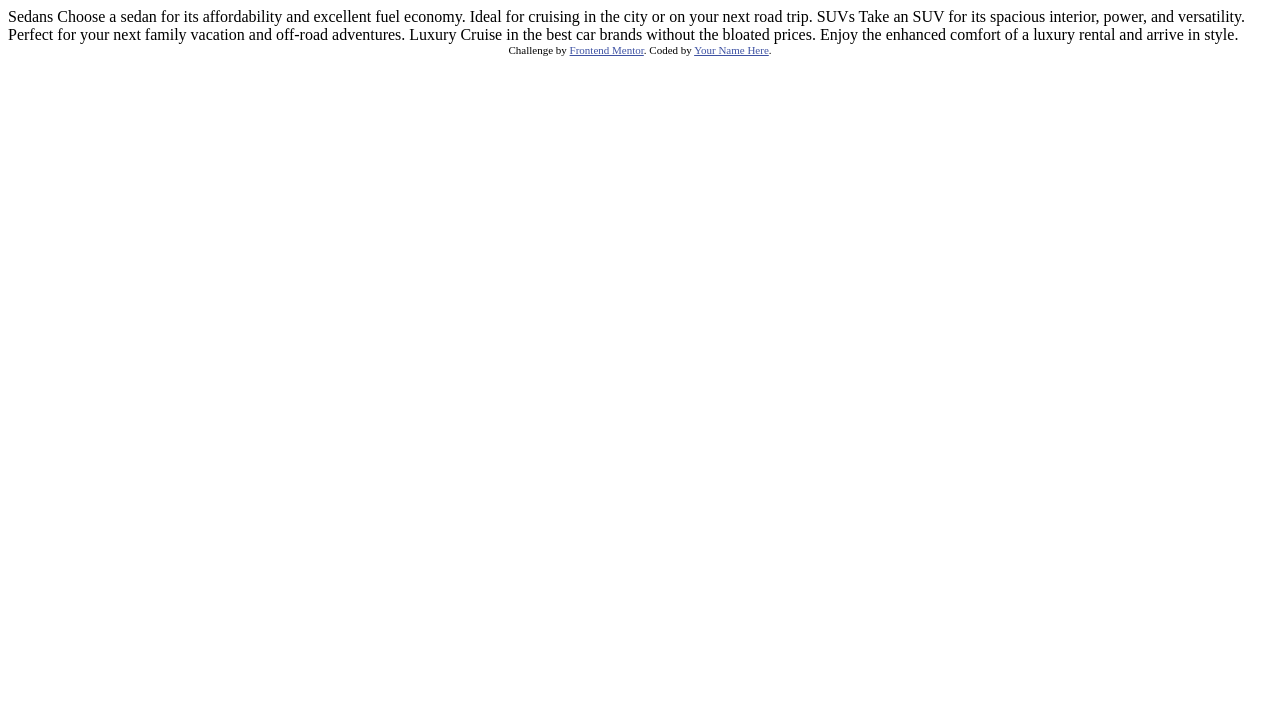
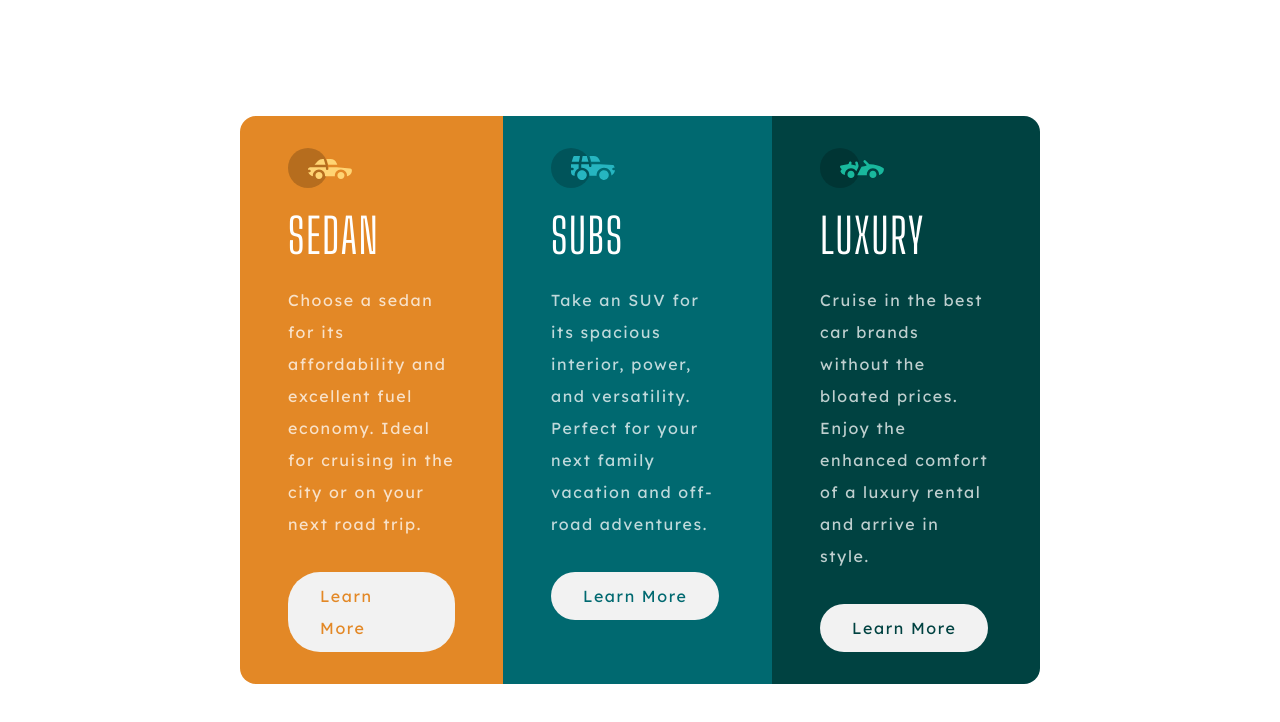
Before and after one commit to fayiz770/3-column-preview-card-component-main, a plain HTML site: page index.html in a window 1280 px wide. Drawn offline with Linux system fonts and the light colour scheme.

Commit message:
final commit

```diff
--- /dev/null
+++ b/index.css
@@ -0,0 +1,109 @@
+* {
+    padding: 0;
+    margin: 0;
+    box-sizing: border-box;
+}
+
+:root {
+    --bright-orange: hsl(31, 77%, 52%);
+    --dark-cyan: hsl(184, 100%, 22%);
+    --very-dark-cyan: hsl(179, 100%, 13%);
+    --transparent-white-paragraphs: hsla(0, 0%, 100%, 0.75);
+    --very-light-gray-background-headings-buttons: hsl(0, 0%, 95%);
+}
+
+body {
+    display: flex;
+    padding: 4em 1.5em;
+    font-family: 'Lexend Deca', sans-serif;
+}
+.main {
+    display: flex;
+    flex-direction: column;
+    color: white;
+    border-radius: 1em;
+    margin: auto auto;
+}
+
+.sedan {
+    border-radius: 1em 1em 0 0;
+    background: var(--bright-orange);
+}
+
+.sedan > .button {
+    color: var(--bright-orange);
+}
+
+.subs {
+    background: var(--dark-cyan);
+}
+
+.subs > .button {
+    color: var(--dark-cyan);
+}
+
+.luxury {
+    border-radius: 0 0 1em 1em;
+    background: var(--very-dark-cyan);
+}
+
+.luxury > .button {
+    color: var(--very-dark-cyan);
+}
+
+.card {
+    padding: 2em 3em;
+    display: flex;
+    align-items: start;
+    gap: 2em;
+    flex-direction: column;
+    line-height: 2em;
+    letter-spacing: 0.1em;
+}
+
+img {
+    width: 4rem;
+}
+
+.title {
+    font-family: 'Big Shoulders Display', sans-serif;
+    font-size: 3em;
+    font-weight: normal;
+    text-transform: uppercase;
+}
+
+.button {
+    cursor: pointer;
+    border-radius: 2em;
+    padding: 0.5em 2em;
+    background: var(--very-light-gray-background-headings-buttons);
+    color: black;
+}
+
+.text {
+    color: var(--transparent-white-paragraphs);
+}
+
+@media (min-width: 768px){
+    body {
+        padding: 0 15em;
+        height: 100vh;
+    }
+    .main {
+        flex-direction: row;
+    }
+
+    .sedan {
+        border-radius: 1em 0 0 1em;
+    }
+
+    .luxury {
+        border-radius: 0 1em 1em 0;
+    }
+
+    .button:hover {
+        background: none;
+        color: var(--very-light-gray-background-headings-buttons);
+        border: 1px solid var(--very-light-gray-background-headings-buttons);
+    }
+}
--- a/index.html
+++ b/index.html
@@ -2,35 +2,42 @@
 <html lang="en">
 <head>
   <meta charset="UTF-8">
-  <meta name="viewport" content="width=device-width, initial-scale=1.0"> <!-- displays site properly based on user's device -->
-
+  <meta name="viewport" content="width=device-width, initial-scale=1.0">
   <link rel="icon" type="image/png" sizes="32x32" href="./images/favicon-32x32.png">
-
-  <title>Frontend Mentor | 3-column preview card component</title>
-
-  <!-- Feel free to remove these styles or customise in your own stylesheet 👍 -->
-  <style>
-    .attribution { font-size: 11px; text-align: center; }
-    .attribution a { color: hsl(228, 45%, 44%); }
-  </style>
+  <link href="https://fonts.googleapis.com/css2?family=Lexend+Deca:wght@100..900&display=swap" rel="stylesheet">
+  <link href="https://fonts.googleapis.com/css2?family=Big+Shoulders+Display:wght@100..900&display=swap" rel="stylesheet">
+  <link rel="stylesheet" href="index.css">
+  <title>3-column preview card component</title>
 </head>
 <body>
-
-  Sedans
-  Choose a sedan for its affordability and excellent fuel economy. Ideal for cruising in the city
-  or on your next road trip.
-
-  SUVs
-  Take an SUV for its spacious interior, power, and versatility. Perfect for your next family vacation
-  and off-road adventures.
-
-  Luxury
-  Cruise in the best car brands without the bloated prices. Enjoy the enhanced comfort of a luxury
-  rental and arrive in style.
-
-  <div class="attribution">
-    Challenge by <a href="https://www.frontendmentor.io?ref=challenge" target="_blank">Frontend Mentor</a>.
-    Coded by <a href="#">Your Name Here</a>.
-  </div>
+  <main class="main">
+    <div class="card sedan">
+      <img src="images/icon-sedans.svg" alt="icon-sedans">
+      <h1 class="title">sedan</h1>
+      <p class="text">
+        Choose a sedan for its affordability and excellent fuel economy.
+        Ideal for cruising in the city or on your next road trip.
+      </p>
+      <div class="button">Learn More</div>
+    </div>
+    <div class="card subs">
+      <img src="images/icon-suvs.svg" alt="icon-suvs">
+      <h1 class="title">subs</h1>
+      <p class="text">
+        Take an SUV for its spacious interior, power, and versatility.
+        Perfect for your next family vacation and off-road adventures.
+      </p>
+      <div class="button">Learn More</div>
+    </div>
+    <div class="card luxury">
+      <img src="images/icon-luxury.svg" alt="icon-luxury">
+      <h1 class="title">luxury</h1>
+      <p class="text">
+        Cruise in the best car brands without the bloated prices.
+        Enjoy the enhanced comfort of a luxury rental and arrive in style.
+      </p>
+      <div class="button">Learn More</div>
+    </div>
+  </main>
 </body>
 </html>
```
